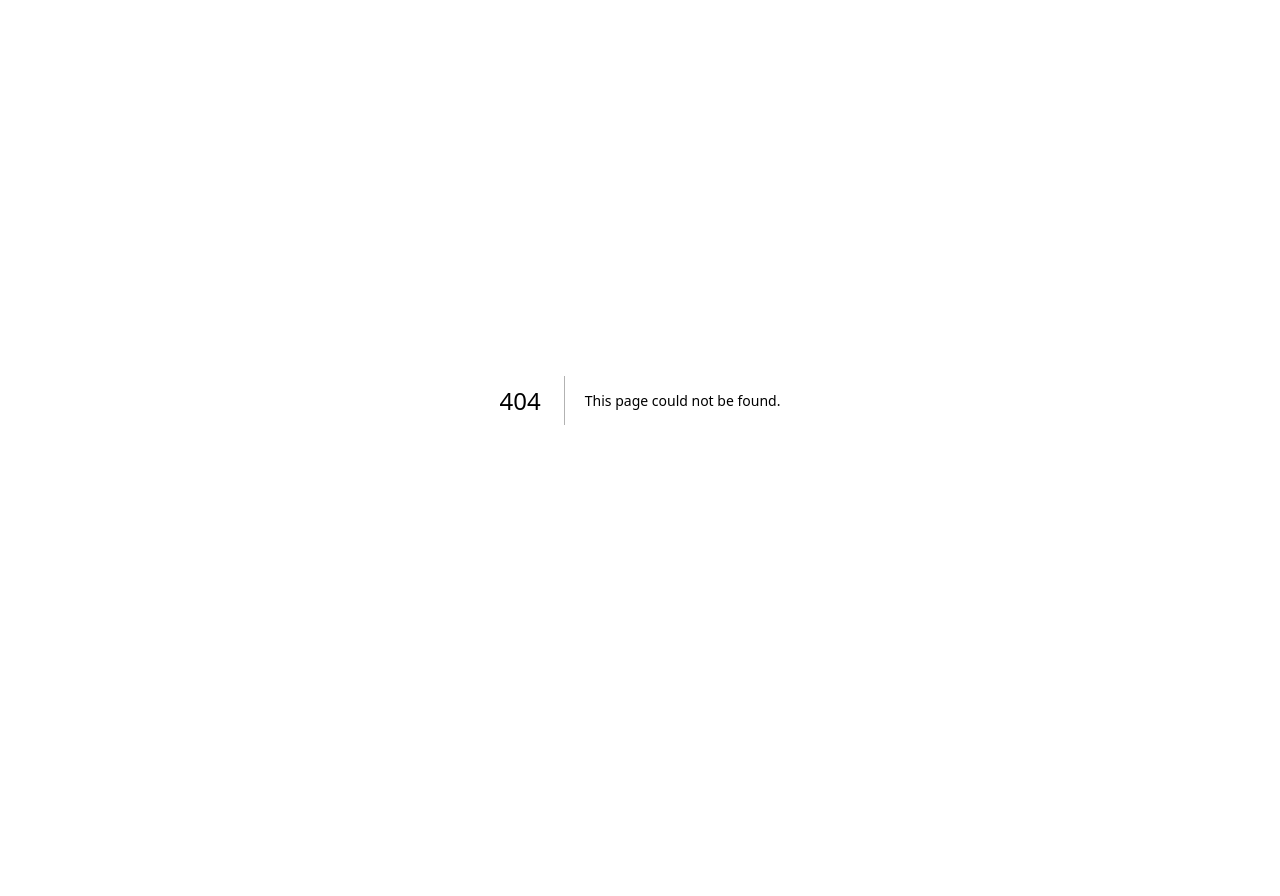
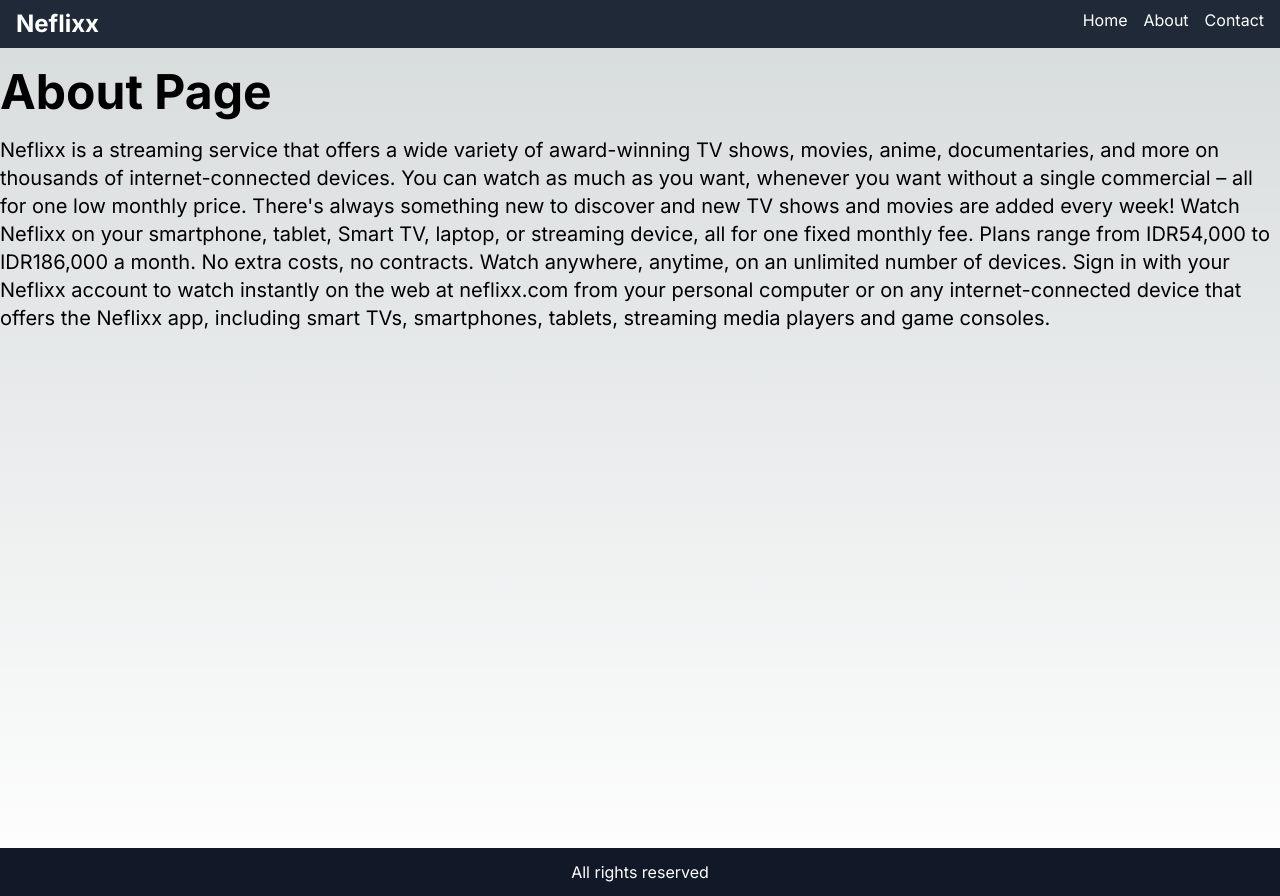
Before and after one commit to tonyoseko99/Neflixx, a Next.js app: page /about in a window 1280 px wide. Before the commit this address had no page. Before the commit the page ends 800 px from the top, so only its background shows below. Built offline with nearby package versions, Linux system fonts and the light colour scheme.

Commit message:
FEAT: add navbar, footer, and about pages

```diff
--- /dev/null
+++ b/src/app/about/page.js
@@ -0,0 +1,26 @@
+import React from "react";
+
+function Page() {
+  return (
+    <div className="container mx-auto h-screen flex flex-col justify-baseline pt-5">
+      <h1 className="text-5xl font-bold">About Page</h1>
+      <p className="text-xl pt-5">
+        Neflixx is a streaming service that offers a wide variety of
+        award-winning TV shows, movies, anime, documentaries, and more on
+        thousands of internet-connected devices. You can watch as much as you
+        want, whenever you want without a single commercial – all for one low
+        monthly price. There's always something new to discover and new TV shows
+        and movies are added every week! Watch Neflixx on your smartphone,
+        tablet, Smart TV, laptop, or streaming device, all for one fixed monthly
+        fee. Plans range from IDR54,000 to IDR186,000 a month. No extra costs,
+        no contracts. Watch anywhere, anytime, on an unlimited number of
+        devices. Sign in with your Neflixx account to watch instantly on the web
+        at neflixx.com from your personal computer or on any internet-connected
+        device that offers the Neflixx app, including smart TVs, smartphones,
+        tablets, streaming media players and game consoles.
+      </p>
+    </div>
+  );
+}
+
+export default Page;
--- a/src/app/layout.js
+++ b/src/app/layout.js
@@ -1,17 +1,23 @@
-import './globals.css'
-import { Inter } from 'next/font/google'
+import "./globals.css";
+import { Inter } from "next/font/google";
+import Navbar from "@/components/navbar";
+import Footer from "@/components/footer";
 
-const inter = Inter({ subsets: ['latin'] })
+const inter = Inter({ subsets: ["latin"] });
 
 export const metadata = {
-  title: 'Create Next App',
-  description: 'Generated by create next app',
-}
+  title: "Neflixx",
+  description: "A Netflix clone built with Next.js and Tailwind CSS",
+};
 
 export default function RootLayout({ children }) {
   return (
     <html lang="en">
-      <body className={inter.className}>{children}</body>
+      <body className={inter.className}>
+        <Navbar />
+        {children}
+        <Footer />
+      </body>
     </html>
-  )
+  );
 }
--- /dev/null
+++ b/src/components/footer.js
@@ -0,0 +1,11 @@
+import React from "react";
+
+function Footer() {
+  return (
+    <footer className="bg-gray-900 text-gray-400 py-3">
+      <p className="py-2 text-white text-center sm:py-0">All rights reserved</p>
+    </footer>
+  );
+}
+
+export default Footer;
--- /dev/null
+++ b/src/components/navbar.js
@@ -0,0 +1,33 @@
+import React from "react";
+import Link from "next/link";
+
+function Navbar() {
+  return (
+    <nav className="bg-gray-800 sticky top-0">
+      <div className="container mx-auto flex justify-between px-4 py-2">
+        <a href="/" className="text-white text-2xl font-bold">
+          Neflixx
+        </a>
+        <ul className="flex space-x-4">
+          <li className="text-white">
+            <a href="/" className="text-white hover:text-gray-400">
+              Home
+            </a>
+          </li>
+          <li className="text-white">
+            <a href="/about" className="text-white hover:text-gray-400">
+              About
+            </a>
+          </li>
+          <li className="text-white">
+            <a href="/contact" className="text-white hover:text-gray-400">
+              Contact
+            </a>
+          </li>
+        </ul>
+      </div>
+    </nav>
+  );
+}
+
+export default Navbar;
```
Also changed, not shown: 1 other file (tests, documents, lock files or other folders).
